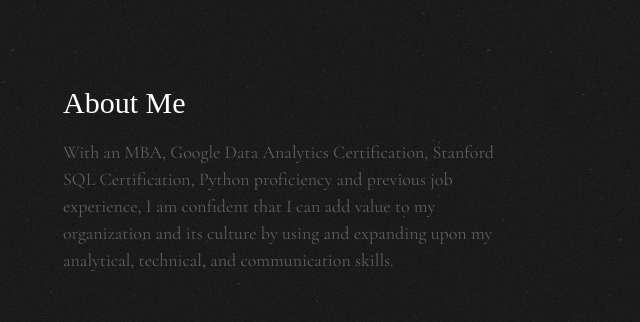
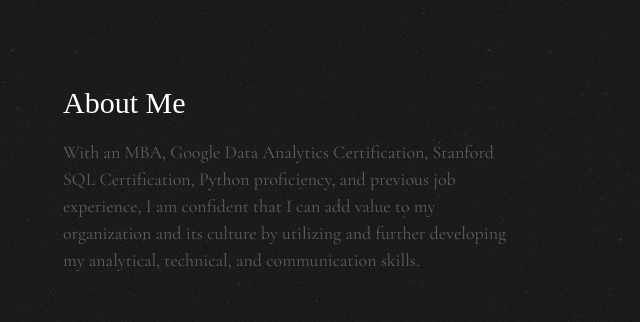
Before and after one commit to StarDust1990/StarDust1990.github.io, a plain HTML site: page index.html in a window 1280 px wide. Shown: the part 840-1162 px from the top of the page, 592-1232 px from the left. Drawn offline with nearby package versions, Linux system fonts and the light colour scheme; files whose address does not match are found by name.

Commit message:
Add files via upload

```diff
--- a/index.html
+++ b/index.html
@@ -113,8 +113,7 @@
 				<div class="col-md-5 col-md-push-1 animate-box">
 					<div class="section-heading">
 					<h2 style="font-family:'Times New Roman', Times, serif" id="section1">About Me</h2>
-						<p> With an MBA, Google Data Analytics Certification, Stanford SQL Certification, Python proficiency and previous job experience, I am confident that I can add value to my organization and
-							its culture by using and expanding upon my analytical, technical, and communication skills.</p>
+						<p> With an MBA, Google Data Analytics Certification, Stanford SQL Certification, Python proficiency, and previous job experience, I am confident that I can add value to my organization and its culture by utilizing and further developing my analytical, technical, and communication skills.</p>
 						<p></p>
 					  <!--	<p><a href="menu.html" class="btn btn-primary btn-outline">About Me</a></p> -->
 					</div>
```
